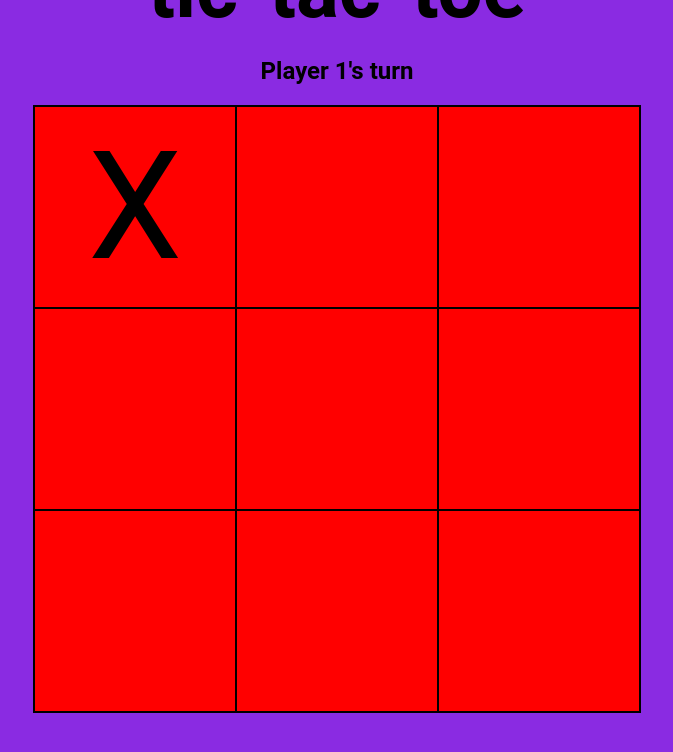
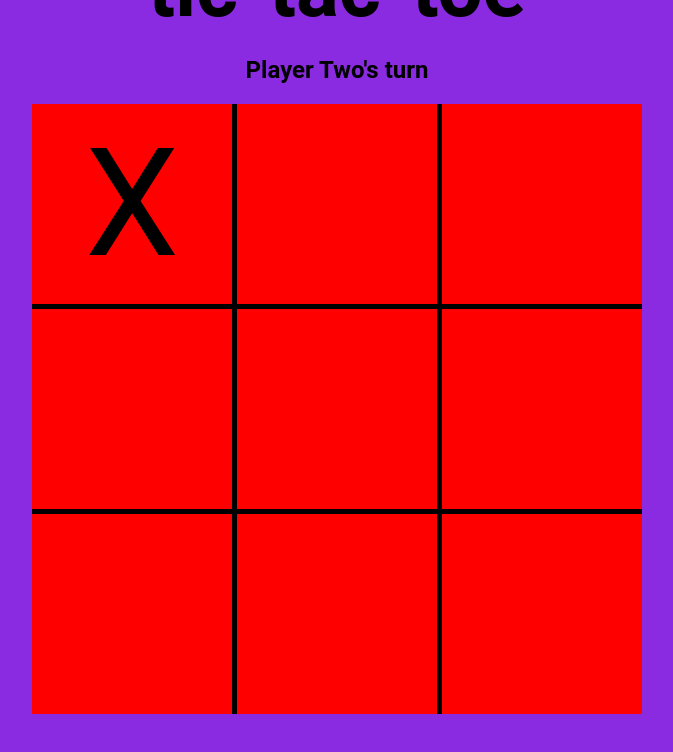
Before and after one commit to bananapretzel/tic-tac-toe, a plain HTML site: page index.html in a window 1280 px wide. Both pictures are taken after a click on the element 438 px from the left and 206 px from the top of the page. Shown: the whole page, without its empty margins (303-976 px from the left). Drawn offline with Linux system fonts and the light colour scheme.

Commit message:
Created a method which translates the div being clicked and changing the gameboard to represent the change.

```diff
--- a/index.html
+++ b/index.html
@@ -5,22 +5,22 @@
     <meta name="viewport" content="width=device-width, initial-scale=1.0">
     <link rel="stylesheet" href="style.css">
     <script src="script.js" defer></script>
-    <title>Document</title>
+    <title>Tic Tac Toe!</title>
 
 </head>
 <body>
     <h1>tic-tac-toe</h1>
-    <h2>Player 1's turn</h2>
+    <h2>Player one's turn</h2>
 <div class="game-board">
-    <div class="tile"></div>
-    <div class="tile"></div>
-    <div class="tile"></div>
-    <div class="tile"></div>
-    <div class="tile"></div>
-    <div class="tile"></div>
-    <div class="tile"></div>
-    <div class="tile"></div>
-    <div class="tile"></div>
+    <div class="tile row-one col-one"></div>
+    <div class="tile row-one col-two"></div>
+    <div class="tile row-one col-three"></div>
+    <div class="tile row-two col-one"></div>
+    <div class="tile row-two col-two"></div>
+    <div class="tile row-two col-three"></div>
+    <div class="tile row-three col-one"></div>
+    <div class="tile row-three col-two"></div>
+    <div class="tile row-three col-three"></div>
 </div>
 
 </body>
--- a/script.js
+++ b/script.js
@@ -1,4 +1,5 @@
 const tiles = document.querySelectorAll(".tile");
+const whosTurnDisplay = document.querySelector("h2");
 
 const gameBoard = (function () {
      const tiles = [[0, 1, 2],
@@ -9,7 +10,7 @@ const gameBoard = (function () {
      [" ", " ", " "]];
      const getTiles = () => tiles;
      const getPlacedTiles = () => placedTiles;
-     const placeTile = (index, symbol) => placedTiles[index+1] = symbol;
+     const placeTile = (position, symbol) => placedTiles[position[0]][position[1]] = `${symbol}`;
      return { getTiles, getPlacedTiles, placeTile };
 })();
 
@@ -57,8 +58,8 @@ function consoleDisplayBoard() {
 
 //playGame(playerOne, playerTwo);
 
-const playerOne = createPlayer("Jack");
-const playerTwo = createPlayer("Jill");
+const playerOne = createPlayer("Player One");
+const playerTwo = createPlayer("Player Two");
 playerOne.setSymbol("X");
 playerTwo.setSymbol("O");
 let whosTurn = playerOne;
@@ -73,6 +74,39 @@ function playGame() {
 
 }
 
+function checkGameState() {
+     const tileArray = gameBoard.getPlacedTiles();
+     const firstRow = new Set(tileArray[0])
+     if (firstRow.size === 1 && !(firstRow.has(" ") || firstRow.has("_"))) {
+          console.log("win");
+
+
+     }
+}
+
+function translate(tile) {
+     let arrayPosition = [];
+     const classNames = tile.className;
+     if (classNames.includes("row-one")) {
+          arrayPosition.push(0);
+     } else if (classNames.includes("row-two")) {
+          arrayPosition.push(1);
+     } else if (classNames.includes("row-three")) {
+          arrayPosition.push([2]);
+     }
+
+     if (classNames.includes("col-one")) {
+          arrayPosition.push(0);
+     } else if (classNames.includes("col-two")) {
+          arrayPosition.push(1);
+     } else if (classNames.includes("col-three")) {
+          arrayPosition.push(2);
+     }
+     //console.log(arrayPosition);
+     return arrayPosition;
+
+
+}
 
 
 for (let tile of tiles) {
@@ -81,9 +115,15 @@ for (let tile of tiles) {
           if (tile.textContent === "") {
                tile.textContent = `${whosTurn.getSymbol()}`;
                whosTurn = whosTurn === playerOne ? playerTwo : playerOne;
+               whosTurnDisplay.textContent = `${whosTurn.name}'s turn`;
+               console.log(translate(this));
+               gameBoard.placeTile(translate(this), whosTurn.getSymbol());
+               checkGameState();
+
           }
 
           console.log("click");
+
      })
 }
 
--- a/style.css
+++ b/style.css
@@ -20,12 +20,11 @@ h1 {
 .game-board {
     display: grid;
     background-color: cyan;
-    border: 1px solid black;
     grid-template-columns: auto auto auto;
 }
 
 .tile {
-    border: 1px solid black;
+
     background-color: red;
     height: 200px;
     width: 200px;
@@ -38,3 +37,11 @@ h1 {
     -moz-user-select: none; /* For older versions of Firefox */
     -ms-user-select: none; /* For Internet Explorer/Edge */
 }
+
+.row-one, .row-two {
+    border-bottom: 5px solid black;
+}
+
+.col-one, .col-two {
+    border-right: 5px solid black;
+}
```
